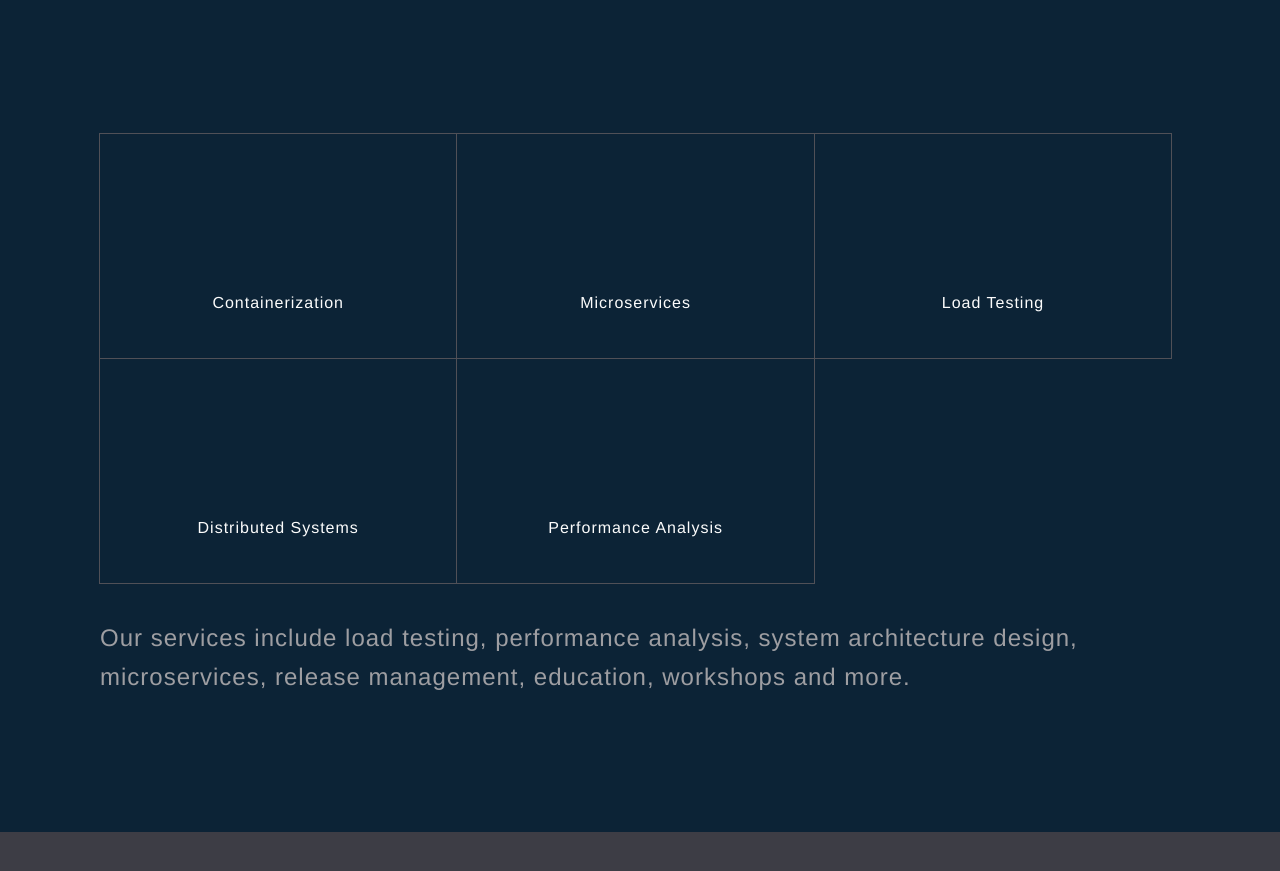
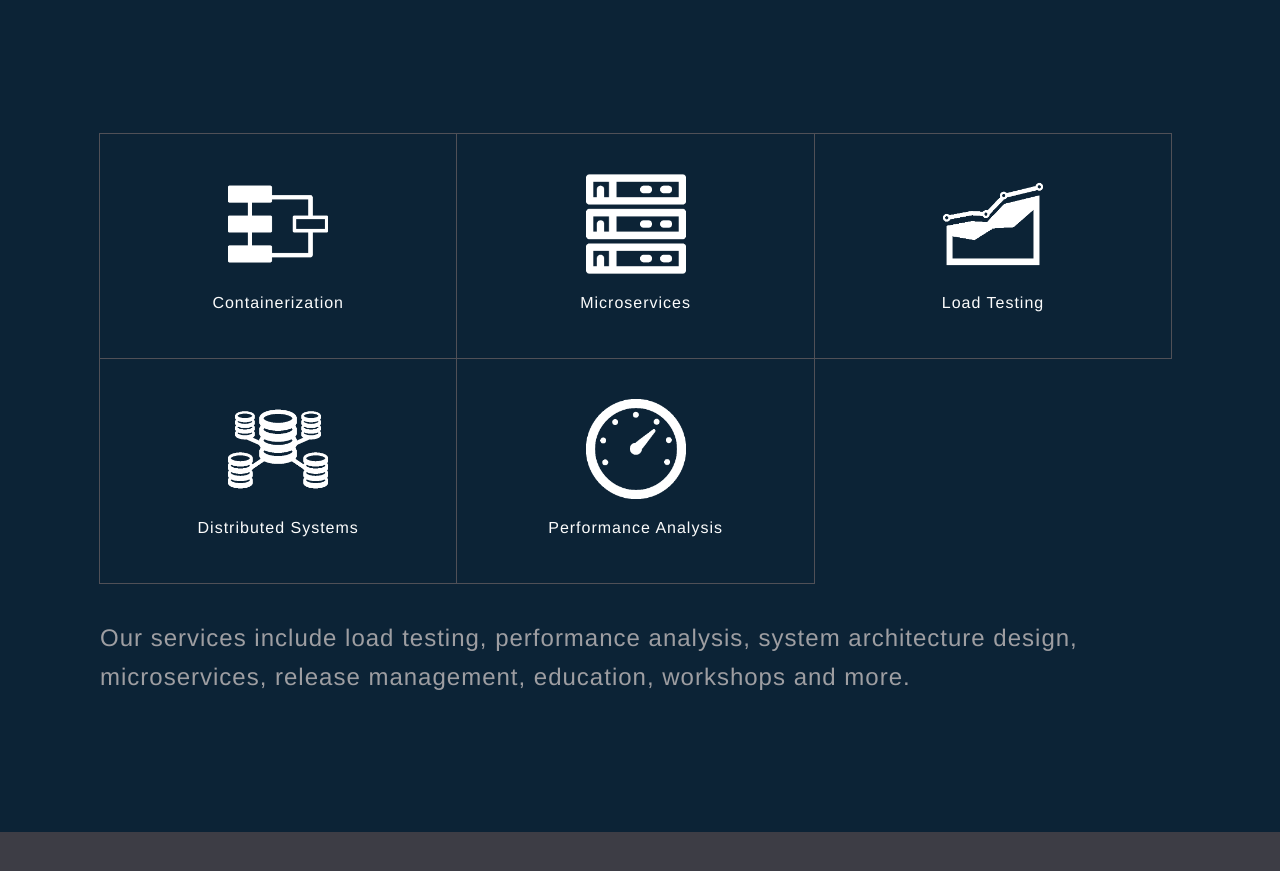
Before and after one commit to GeneralAvailability/generalavailability.github.io, a plain HTML site: page index.html in a window 1280 px wide. Shown: the part 1382-2253 px from the top of the page. Drawn offline with Linux system fonts and the light colour scheme; a web font is replaced by a local one.

Commit message:
added icons

```diff
--- a/index.html
+++ b/index.html
@@ -36,10 +36,10 @@
 		<section id="expertise">
 
 	        	<ul>
-	        		<li class="docker"><span>Containerization</span></li>
+	        		<li class="containerization"><span>Containerization</span></li>
 	        		<li class="microservices"><span>Microservices</span></li>
-	        		<li class="distributed systems"><span>Load Testing</span></li>
-	        		<li class="distributed systems"><span>Distributed Systems</span></li>
+	        		<li class="loadtesting"><span>Load Testing</span></li>
+	        		<li class="distributedsystems"><span>Distributed Systems</span></li>
 	        		<li class="performance"><span>Performance Analysis</span></li>
 	        	</ul>
 
--- a/stylesheets/screen.css
+++ b/stylesheets/screen.css
@@ -76,7 +76,7 @@ a:link, a:visited {
 
 a:hover, a:focus {
     border-bottom: 2px solid #E5C575;
-    color: #EB3031;
+    color: #E5C575;
     text-decoration: none;
 }
 
@@ -135,6 +135,7 @@ p { max-width: 1000px;}
 
 #expertise li {
     background-position: top 40px left 50%;
+    background-size: 100px auto;
     font-weight: 500;
     height: 224px;
     margin: 0;
@@ -157,23 +158,20 @@ p { max-width: 1000px;}
   font-size: 50%;
 }
 
-.fintech {
-  background: url('../images/Fintech.svg') no-repeat;
+.containerization {
+  background: url('../images/services/containerization.png') no-repeat;
 }
-.blockchain {
-  background: url('../images/Blockchain.svg') no-repeat;
+.microservices {
+  background: url('../images/services/microservices.png') no-repeat;
 }
-.consumer {
-  background: url('../images/Consumer.svg') no-repeat;
+.loadtesting {
+  background: url('../images/services/loadtesting.png') no-repeat;
 }
-.robotics {
-  background: url('../images/Robotics.svg') no-repeat;
+.distributedsystems {
+  background: url('../images/services/distributedsystems.png') no-repeat;
 }
-.commerce {
-  background: url('../images/Commerce.svg') no-repeat;
-}
-.ai {
-  background: url('../images/AI.svg') no-repeat;
+.performance {
+  background: url('../images/services/performance.png') no-repeat;
 }
 
 /* CLIENTS -------------------------------- */
```
Also changed, not shown: images/services/containerization.png (added), images/services/containerization.svg (added), images/services/distributedsystems.png (added), images/services/distributedsystems.svg (added), images/services/loadtesting.png (added), images/services/loadtesting.svg (added), images/services/microservices.png (added), images/services/microservices.svg (added), images/services/performance.png (added), images/services/performance.svg (added).
